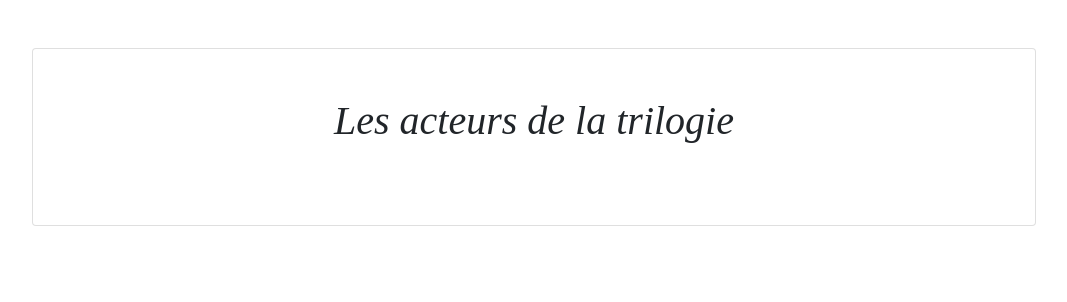
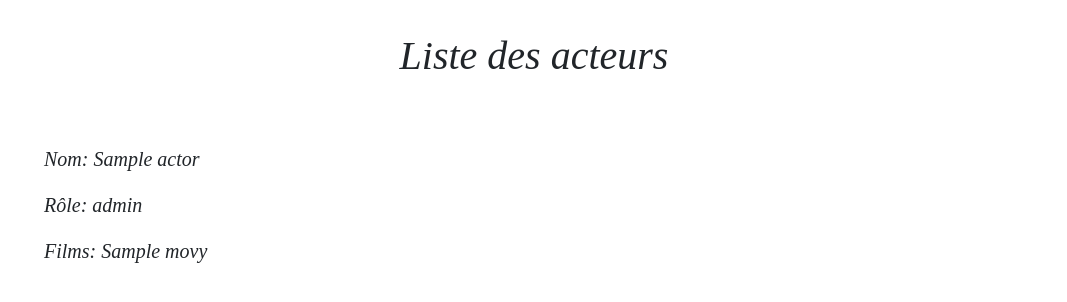
Before and after one commit to Hakitsu/ecv-phpmovie, a PHP site: page /ecv-phpmovie/actors in a window 1280 px wide. Shown: the part 80-382 px from the top of the page, without its empty margins (106-1173 px from the left). Run offline with PHP 8.4, Linux system fonts and the light colour scheme; tables that the repository leaves empty or names only in its code hold one stand-in row (values such as "Sample post"); some web fonts are replaced.

Commit message:
fix style + recuperation actors

```diff
--- /dev/null
+++ b/controllers/ActorsController.php
@@ -0,0 +1,20 @@
+<?php
+namespace controllers;
+
+use controllers\base\WebController;
+use models\ActorsModel;
+use utils\Template;
+
+class ActorsController extends WebController
+{
+    private $actorssModel;
+
+    function __construct(){
+        $this->actorsModel = new ActorsModel();
+    }
+
+    function liste(){
+        $actors = $this->actorsModel->getAllActors();
+        return Template::render("views/global/actors.php", array('actors' => $actors));
+    }
+}
--- /dev/null
+++ b/models/ActorsModel.php
@@ -0,0 +1,29 @@
+<?php
+namespace models;
+
+use models\base\SQL;
+
+class ActorsModel extends SQL
+{
+    public function __construct()
+    {
+        parent::__construct('actors', 'id');
+    }
+
+
+    function getAllActors(){
+        $sql = "SELECT actors.actors_name, actors.actors_role, movies.name, actors.actors_picture  FROM actors INNER JOIN link_movie_actors INNER JOIN movies
+        WHERE movies.id = link_movie_actors.id_movie
+        AND link_movie_actors.id_actor = actors.id order by actors.actors_name";
+
+
+
+
+
+
+        $query = $this->getPdo()->prepare($sql );
+        $query->execute();
+        return $query->fetchAll(\PDO::FETCH_OBJ);
+    }
+
+}
--- a/routes/Web.php
+++ b/routes/Web.php
@@ -4,6 +4,7 @@ namespace routes;
 
 use controllers\SampleWebController;
 use controllers\MoviesController;
+use controllers\ActorsController;
 use routes\base\Route;
 use utils\Template;
 
@@ -15,13 +16,15 @@ class Web
 
         $movies = new MoviesController();
 
+        $actors = new ActorsController();
+
         // Appel la méthode « home » dans le contrôleur $main.
         Route::Add('/', [$main, 'home']);
         Route::Add('/exemple', [$main, 'exemple']);
         Route::Add('/movies', [$movies, 'liste']);
         Route::Add('/movies/movie', [$movies, 'movie']);
         Route::Add('/galery', [$main, 'galery']);
-        Route::Add('/actors', [$main, 'actors']);
+        Route::Add('/actors', [$actors, 'liste']);
 
 
         // Appel la fonction inline dans le routeur.
--- a/views/common/header.php
+++ b/views/common/header.php
@@ -12,6 +12,10 @@
     <link rel="stylesheet" href="./public/style/main.css">
     <link rel="stylesheet" href="./public/style/home.css">
     <link rel="stylesheet" href="./public/style/movies.css">
+    <link rel="stylesheet" href="../public/style/main.css">
+    <link rel="stylesheet" href="../public/style/home.css">
+    <link rel="stylesheet" href="../public/style/movies.css">
+
 
 </head>
 
--- a/views/global/actors.php
+++ b/views/global/actors.php
@@ -1,9 +1,42 @@
-<div class="container mt-5">
-    <div class="row">
-        <div class="card">
-            <div class="card-body">
-                <h1>Les acteurs de la trilogie</h1>
+<div class="container">
+   <h1>Liste des acteurs </h1>
+
+   <?php
+        for ($i = 0; $i < count($actors); $i++) {
+
+    ?>
+
+        <?php if($i === 0){ ?>
+
+            <p>Nom:  <?= $actors[$i]->actors_name ?> </p>
+
+                <p>Rôle: <?= $actors[$i]->actors_role ?></p>
+
+                <p>Films:  <?= $actors[$i]->name ?> </p>
+
+        <?php } ?>
+
+        <?php if($i !== 0 && $actors[$i]->actors_name !== $actors[$i-1]->actors_name) { ?>
+            <div>
+                <!-- <img class="jackson" src="public/assets/jackson.jpg" >
+            <img class="landscape2" src="<?= $actor->actors_picture ?>" >  -->
+                <p>Nom:  <?= $actors[$i]->actors_name ?> </p>
+
+            <p>Rôle: <?= $actors[$i]->actors_role ?></p>
+
+                <p>Films:  <?= $actors[$i]->name ?> </p>
+
+
             </div>
-        </div>
-    </div>
+        <?php } ?>
+
+        <?php if($i !== 0 && $actors[$i]->actors_name === $actors[$i-1]->actors_name)  {?>
+            <p>  <?= $actors[$i]->name ?> </p>
+        <?php } ?>
+
+
+
+    <?php
+        }
+    ?>
 </div>
```
